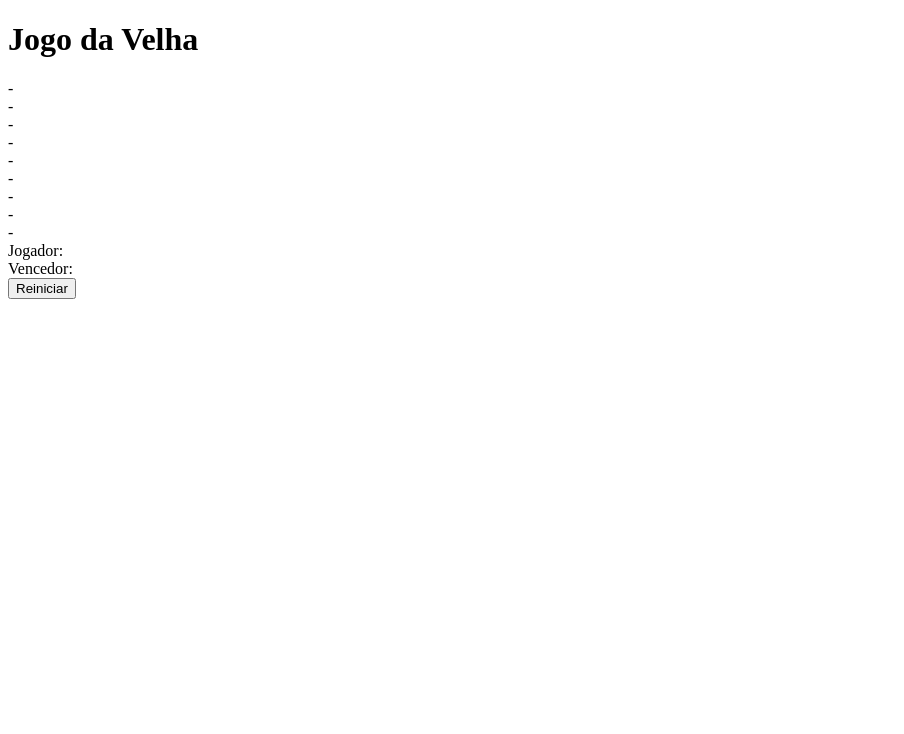
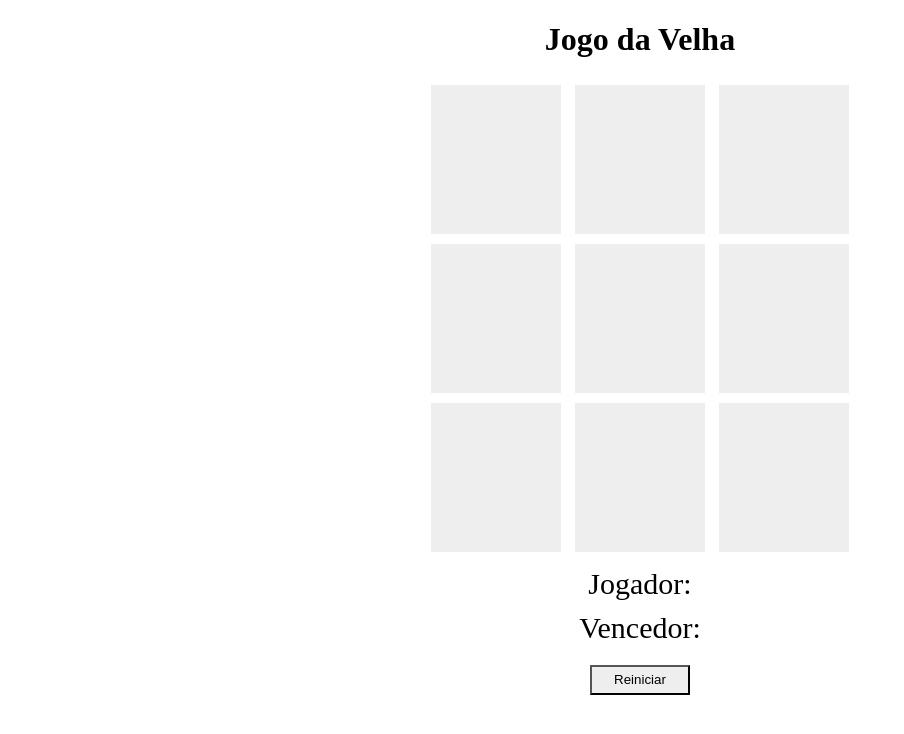
Before and after one commit to Rodrigofds/jogo-da-velha, a plain HTML site: page index.html in a window 1280 px wide. Shown: the whole page, without its empty margins (0-904 px from the left). Drawn offline with Linux system fonts and the light colour scheme.

Commit message:
iniciado a estilição de elementos

```diff
--- a/assets/css/style.css
+++ b/assets/css/style.css
@@ -0,0 +1,28 @@
+body {
+    text-align: center;
+}
+
+.square {
+    text-align: center;
+    width: 50px;
+    background: #eee;
+    display: inline-block;
+    padding: 40px;
+    font-size: 60px;
+    margin: 5px;
+    cursor: pointer;
+    color: #eee;
+}
+
+.player, .winner {
+    font-size: 30px;
+    margin: 10px;
+}
+
+button {
+    margin-top: 10px;
+    width: 100px;
+    height: 30px;
+    background: #eee;
+    cursor: pointer;
+}
--- a/index.html
+++ b/index.html
@@ -4,28 +4,29 @@
     <meta charset="UTF-8">
     <meta http-equiv="X-UA-Compatible" content="IE=edge">
     <meta name="viewport" content="width=device-width, initial-scale=1.0">
+    <link rel="stylesheet" href="assets/css/style.css">
     <title>Jogo da Velha</title>
 </head>
 <body>
     <h1>Jogo da Velha</h1>
 
     <div id="row-1">
-        <div id="1">-</div>
-        <div id="2">-</div>
-        <div id="3">-</div>
+        <div id="1" class="square">-</div>
+        <div id="2" class="square">-</div>
+        <div id="3" class="square">-</div>
     </div>
     <div id="row-2">
-        <div id="4">-</div>
-        <div id="5">-</div>
-        <div id="6">-</div>
+        <div id="4" class="square">-</div>
+        <div id="5" class="square">-</div>
+        <div id="6" class="square">-</div>
     </div>
     <div id="row-3">
-        <div id="7">-</div>
-        <div id="8">-</div>
-        <div id="9">-</div>
+        <div id="7" class="square">-</div>
+        <div id="8" class="square">-</div>
+        <div id="9" class="square">-</div>
     </div>
 
-    <div>
+    <div class="player">
         <label>
             Jogador:
         </label>
@@ -34,7 +35,7 @@
         </label>
     </div>
 
-    <div>
+    <div class="winner">
         <label>
             Vencedor:
         </label>
```
